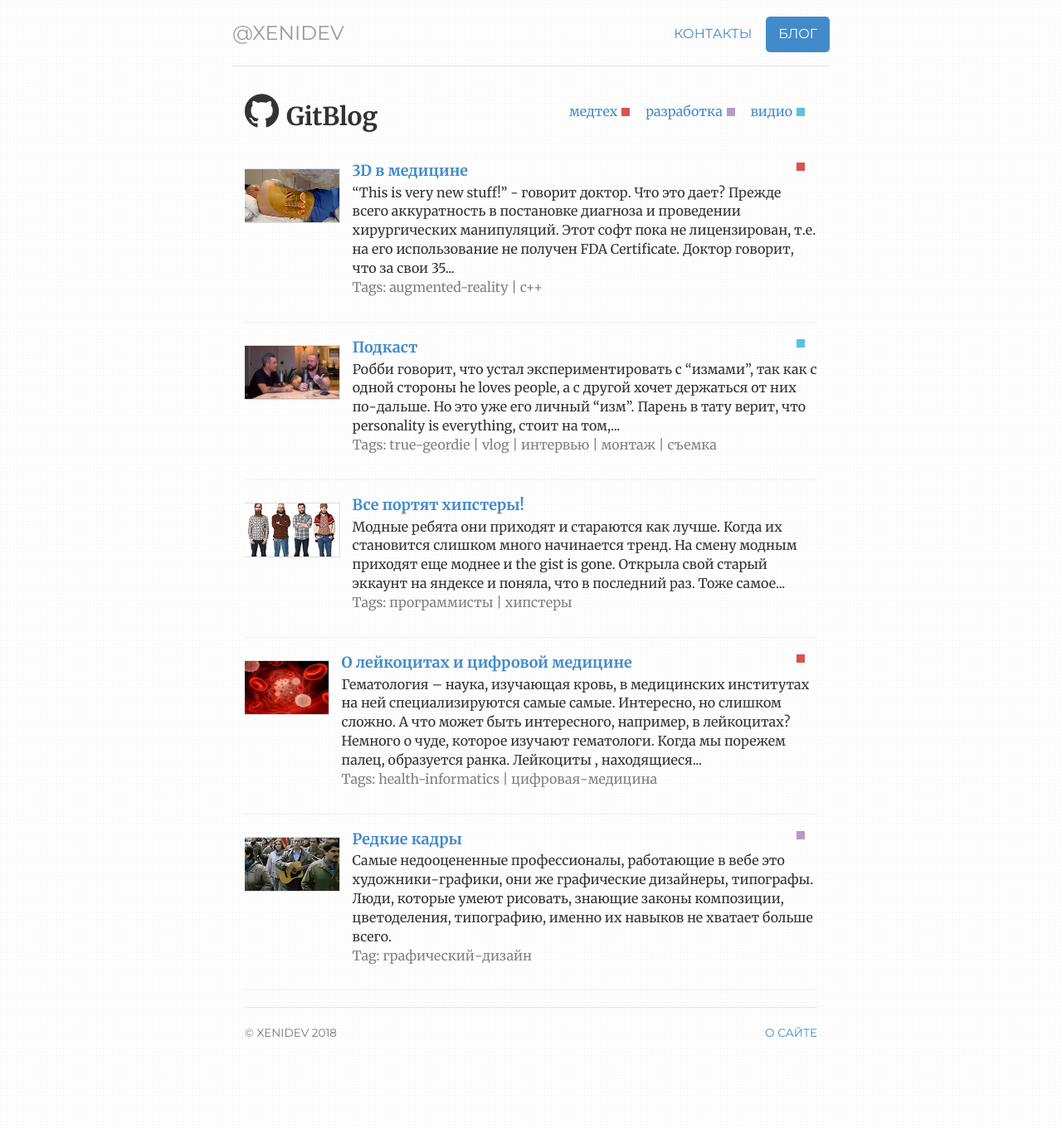
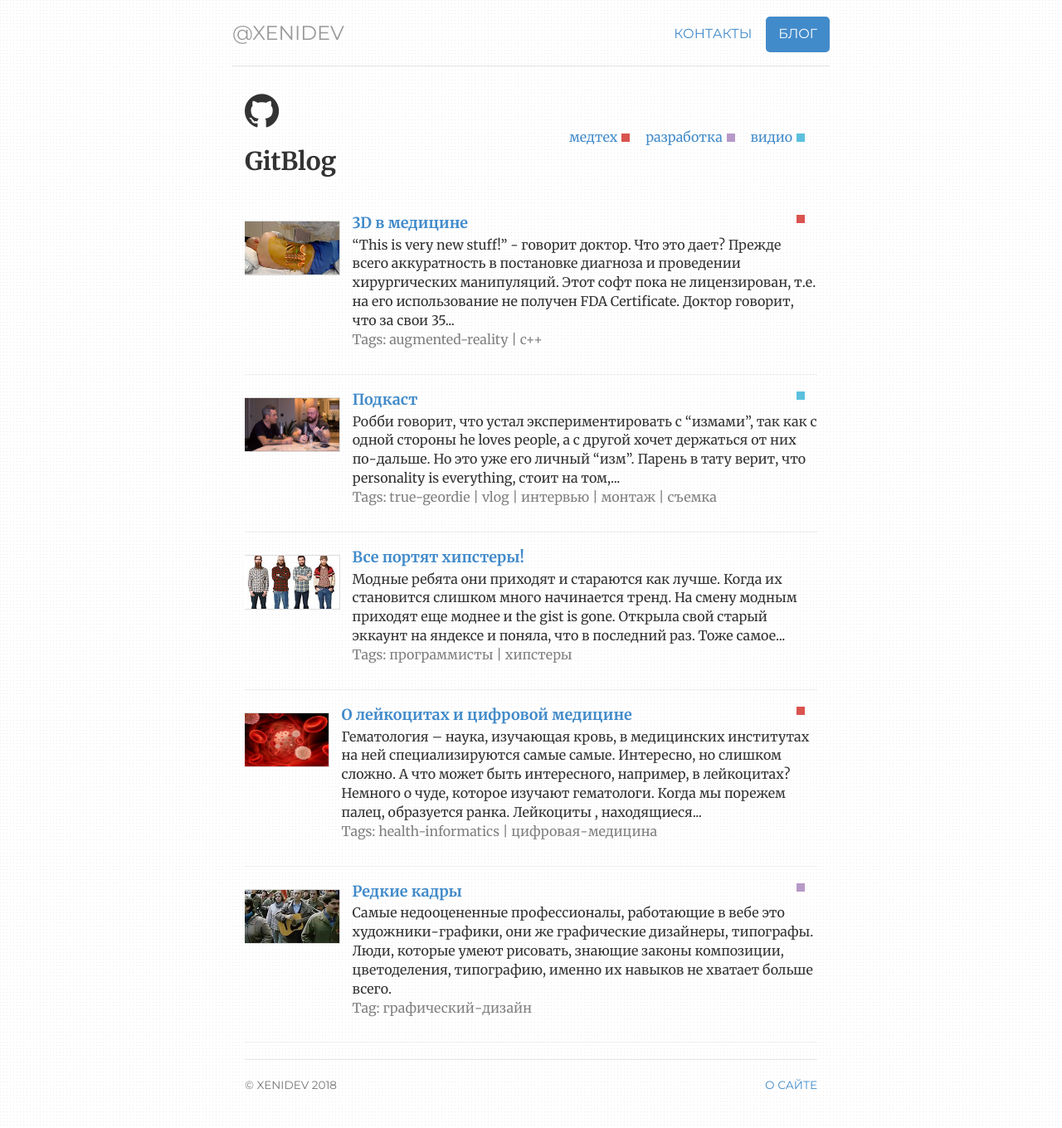
Before and after one commit to ValeraS/xenidev.github.io, a Jekyll site: the page built from notes/index.html, in a window 1280 px wide. Shown: the whole page at 83% size. Built offline with Jekyll 4.4.1, drawn with Linux system fonts in a browser that asks for light colours; before the commit the page ends 1297 px from its top, so only the background shows below that.

Commit message:
Update style.css

```diff
--- a/css/style.css
+++ b/css/style.css
@@ -512,7 +512,7 @@ html, body{
     align-items: center;
 }
 
-.info-box h2 {
+.info-box h1 {
    display: inline;
 	margin-left: 5px;
 }
```
